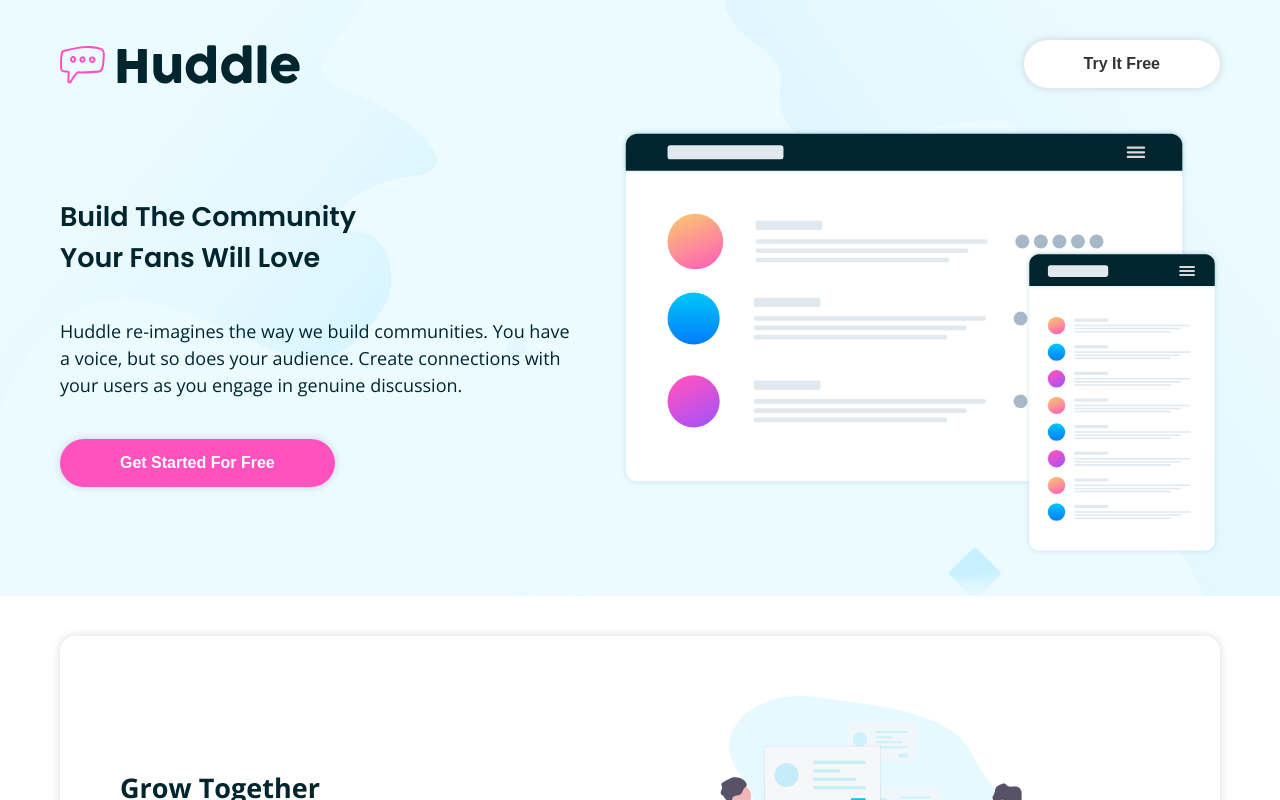
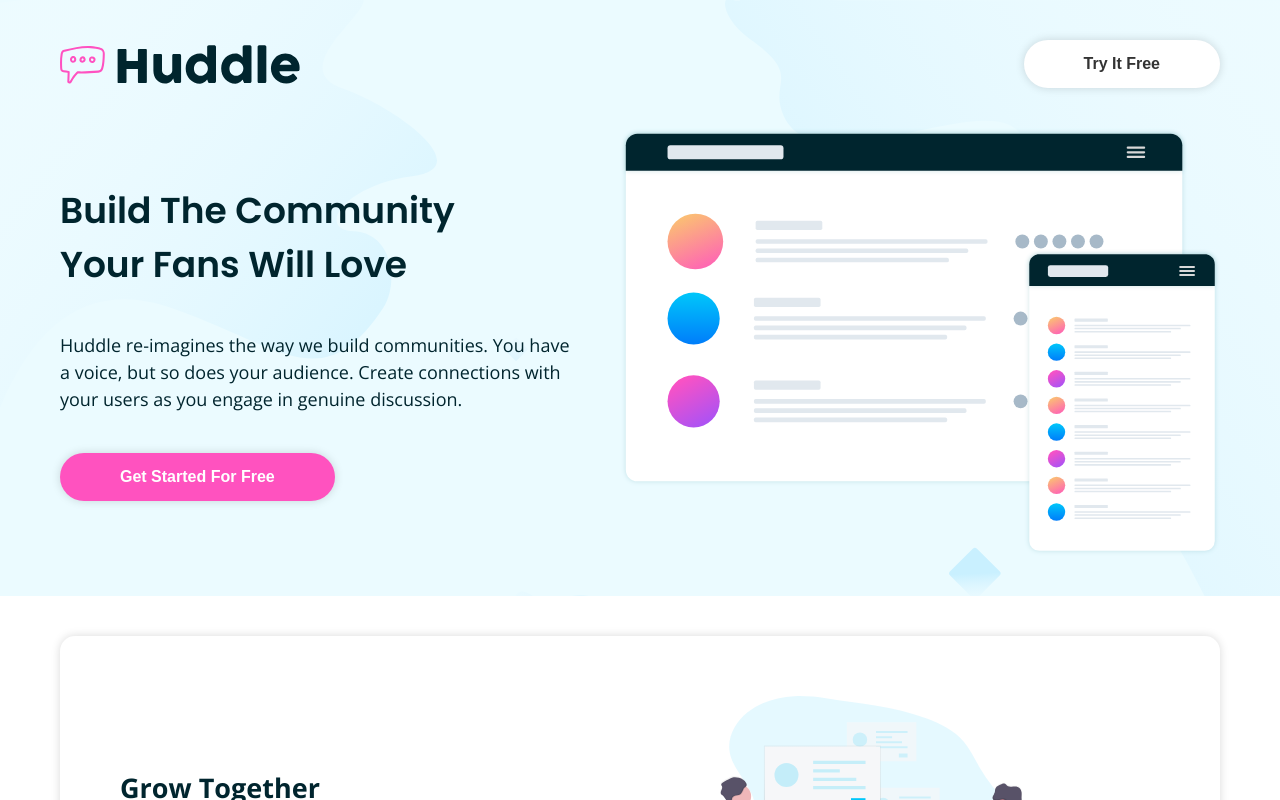
Before and after one commit to AlbertSigsbert/Huddle, a React (Create React App) app: page / in a window 1280 px wide. Shown: the top 800 px of the page. Built offline with nearby package versions, Linux system fonts and the light colour scheme.

Commit message:
Fix accesibility issues

```diff
--- a/src/Components/Styled/Card.styled.js
+++ b/src/Components/Styled/Card.styled.js
@@ -1,6 +1,6 @@
 import styled from "styled-components";
 
-export const StyledCard = styled.div`
+export const StyledCard = styled.article`
   display: flex;
   align-items: center;
   justify-content: space-between;
--- a/src/Components/Styled/Container.styled.js
+++ b/src/Components/Styled/Container.styled.js
@@ -1,6 +1,6 @@
 import styled from "styled-components";
 
-export const Container = styled.section `
+export const Container = styled.div `
   width:1200px;
   max-width:100%;
   padding:0 20px;
```
